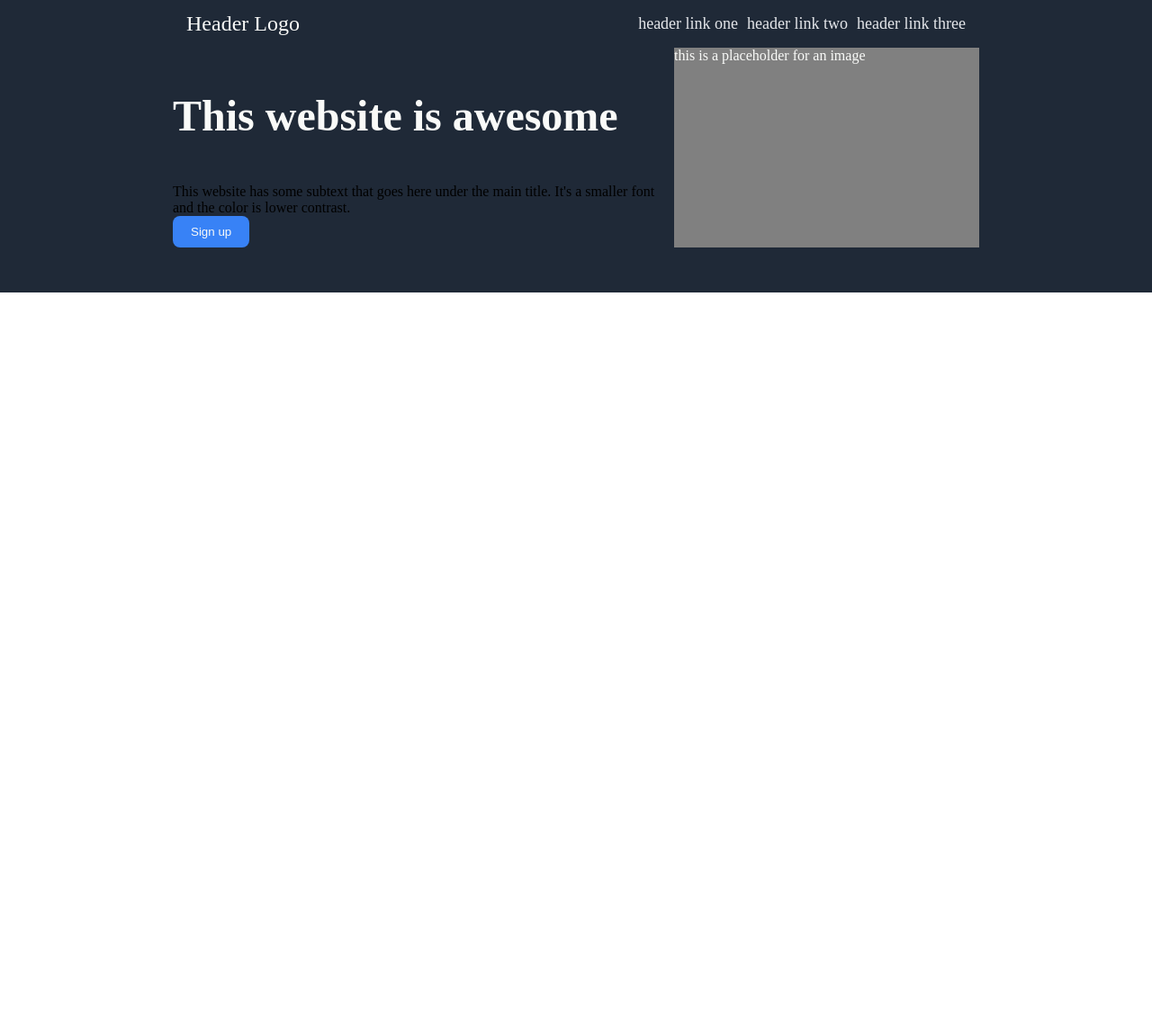
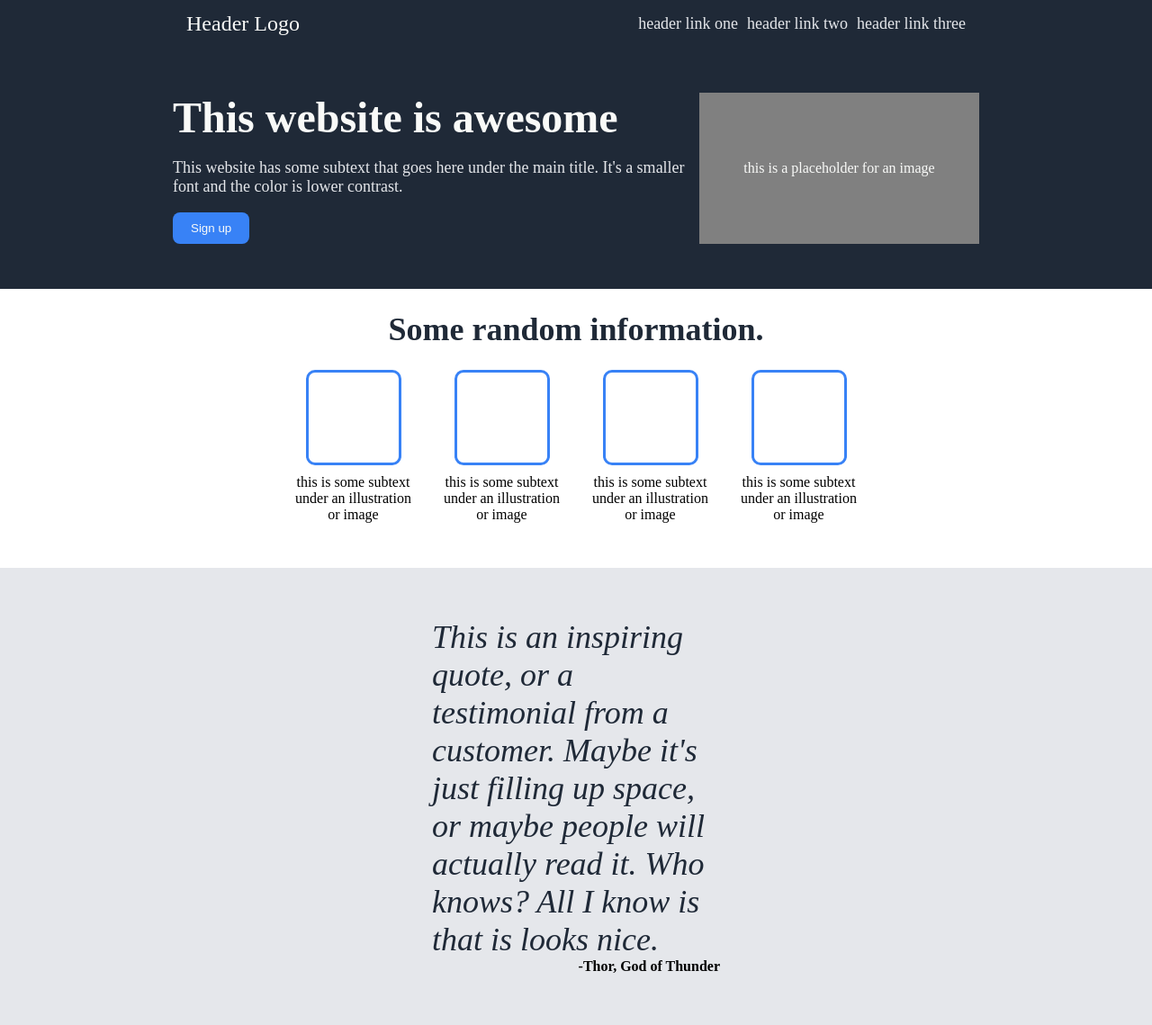
Before and after one commit to CRSpeight/Odin-Foundations-Landing-Page, a plain HTML site: page index.html in a window 1280 px wide. Shown: the whole page at 90% size. Before the commit the page ends 800 px from the top, so only its background shows below. Drawn offline with Linux system fonts and the light colour scheme.

Commit message:
Basic header finalization, random info and quote section added

```diff
--- a/index.html
+++ b/index.html
@@ -20,11 +20,38 @@
         <div class="heroContainer">
             <div class="signUp">
                 <p class="heroMainText">This website is awesome</p>
-                This website has some subtext that goes here under the main title. It's a smaller font and the color is lower contrast.
+                <p class="heroSecondaryText">This website has some subtext that goes here under the main title. It's a smaller font and the color is lower contrast.</p>
                 <button>Sign up</button>
             </div>
             <div class="imgPlaceholder">this is a placeholder for an image</div>
         </div>
     </div>
+    <div class="randomInfo">
+        <h1>Some random information.</h1>
+        <div class="parentPlaceholderContainer">
+            <div class="placeholderContainer">
+                <div class="randomImgPlaceholder"></div>
+                <div>this is some subtext under an illustration or image</div>
+            </div>
+            <div class="placeholderContainer">
+                <div class="randomImgPlaceholder"></div>
+                <div>this is some subtext under an illustration or image</div>
+            </div>
+            <div class="placeholderContainer">
+                <div class="randomImgPlaceholder"></div>
+                <div>this is some subtext under an illustration or image</div>
+            </div>
+            <div class="placeholderContainer">
+                <div class="randomImgPlaceholder"></div>
+                <div>this is some subtext under an illustration or image</div>
+            </div>
+        </div>
+    </div>
+    <div class="quote">
+        <quote>
+            This is an inspiring quote, or a testimonial from a customer. Maybe it's just filling up space, or maybe people will actually read it. Who knows? All I know is that is looks nice.
+        </quote>
+        <div class="signature">-Thor, God of Thunder</div>
+    </div>
 </body>
 </html>
--- a/styles.css
+++ b/styles.css
@@ -7,6 +7,12 @@
     font-size: 48px;
     font-weight: 800;
     color: #F9FAF8;
+    margin: 0;
+}
+
+.heroSecondaryText{
+    font-size: 18px;
+    color: #E5E7EB;
 }
 
 li{
@@ -33,7 +39,8 @@ a:link, a:visited{
 
 .heroContainer{
     display: flex;
-    padding-bottom: 50px;
+    padding: 50px 0;
+    gap: 10px;
 }
 
 .signUp{
@@ -54,6 +61,9 @@ body{
     width: 50%;
     background-color: grey;
     color: #F9FAF8;
+    display: flex;
+    justify-content: center;
+    align-items: center;
 }
 
 button{
@@ -63,8 +73,50 @@ button{
     border-radius: 8px;
     border: none;
 }
-.imgPlaceholder{
+
+.randomImgPlaceholder{
+    height: 100px;
+    width: 100px;
+    border: 3px solid #3882F6;
+    border-radius: 10px;
+}
+
+h1{
+    font-size: 36px;
+    font-weight: 800;
+    color: #1F2937;
+    text-align: center;
+}
+
+.parentPlaceholderContainer{
+    display: flex;
+    justify-content: center;
+    gap: 20px;
     width: 50%;
-    background-color: grey;
+    margin-left: auto;
+    margin-right: auto;
+}
 
+.placeholderContainer{
+    display: flex;
+    flex-direction: column;
+    align-items: center;
+    gap: 10px;
+    text-align: center;
 }
+
+.quote{
+    margin-top: 50px;
+    background-color: #E5E7EB;
+    padding: 7vh 60vh;
+}
+quote{
+    font-size: 36px;
+    color: #1F2937;
+    font-style: italic;
+    font-weight: 100;
+}
+.signature{
+    font-weight: bold;
+    text-align: right;
+}
```
